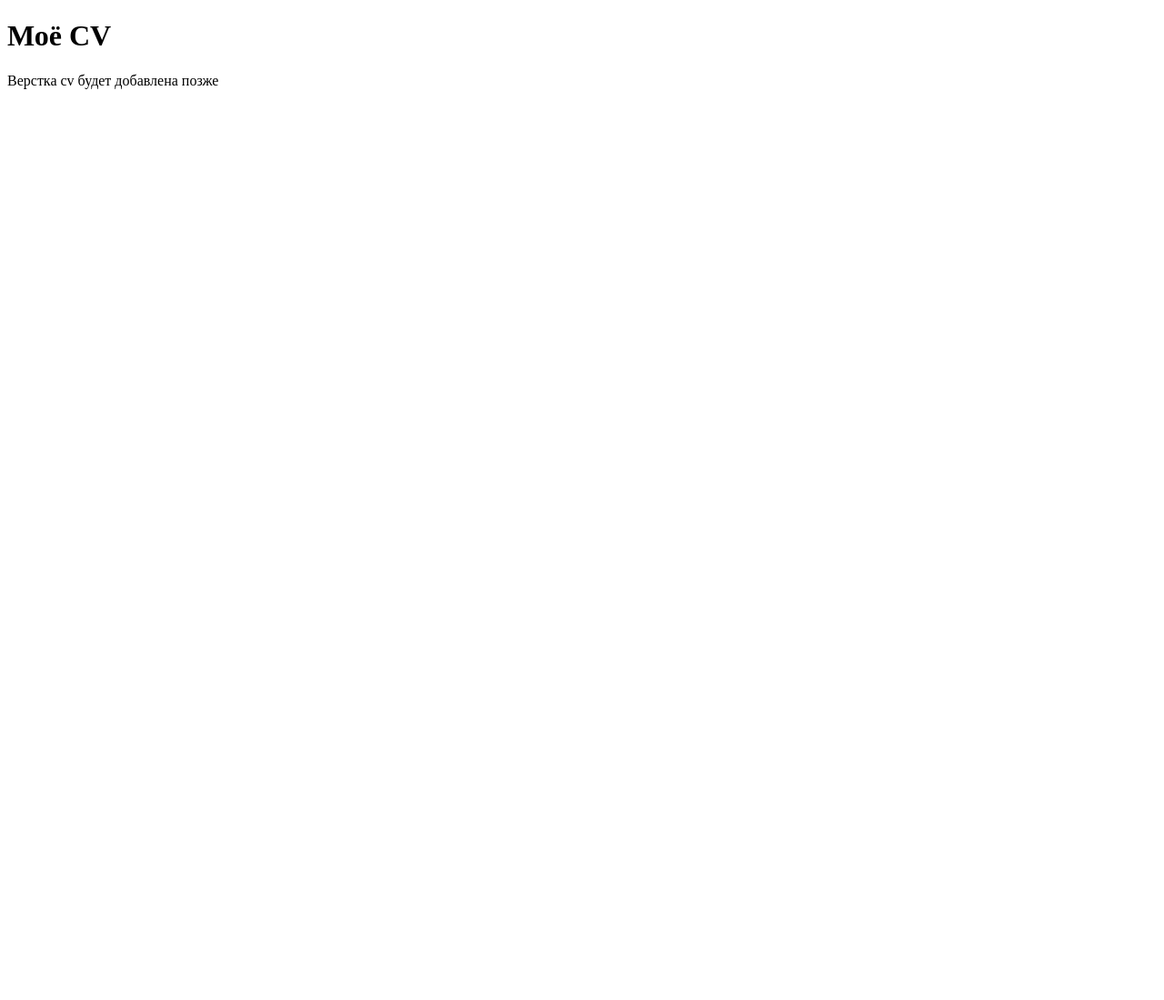
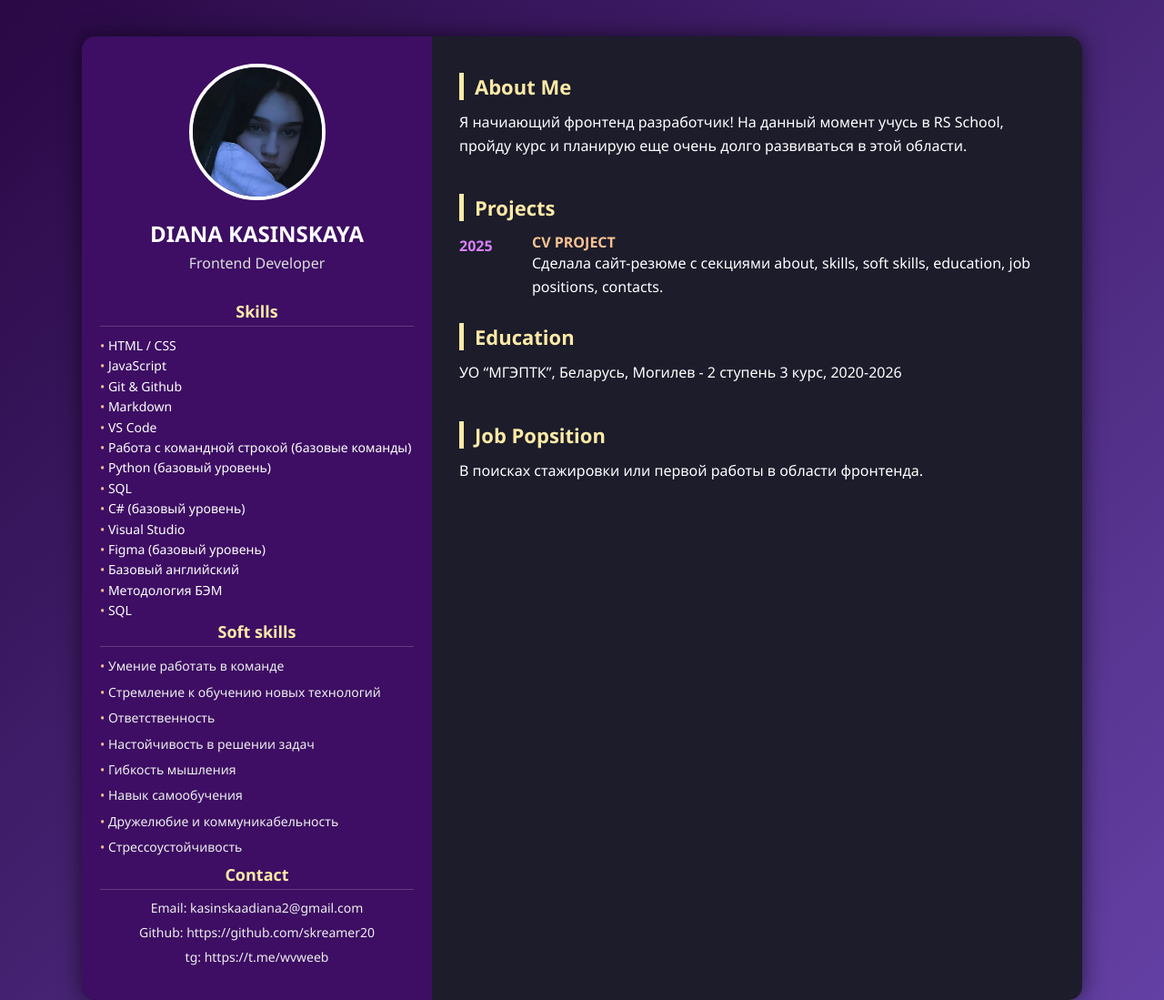
Before and after one commit to skreamer20/rsschool-cv, a plain HTML site: page index.html in a window 1280 px wide. Shown: the top 1099 px of the page at 91% size. Before the commit the page ends 800 px from the top, so only its background shows below. Drawn offline with Linux system fonts and the light colour scheme.

Commit message:
feat: add html and css

```diff
--- a/index.html
+++ b/index.html
@@ -2,11 +2,92 @@
 <html lang="ru">
 <head>
   <meta charset="UTF-8">
-  <title>Моё резюме</title>
+  <title>Diana Kasinskaya - CV</title>
   <link rel="stylesheet" href="style.css">
 </head>
 <body>
-  <h1>Моё CV</h1>
-  <p>Верстка cv будет добавлена позже</p>
+
+  <div class="cv-container">
+    <!-- left column -->
+     <aside class="sidebar">
+      <img src="img/profile.jpg" alt="Profile Photo" class="profile-pic" />
+      <h1>DIANA KASINSKAYA</h1>
+      <h2>Frontend Developer</h2>
+
+      <section class="section">
+        <h3>Skills</h3>
+        <ul>
+          <li>HTML / CSS</li>
+          <li>JavaScript</li>
+          <li>Git & Github</li>
+          <li>Markdown</li>
+          <li>VS Code</li>
+          <li>Работа с командной строкой (базовые команды)</li>
+          <li>Python (базовый уровень)</li>
+          <li>SQL</li>
+          <li>C# (базовый уровень)</li>
+          <li>Visual Studio</li>
+          <li>Figma (базовый уровень)</li>
+          <li>Базовый английский</li>
+          <li>Методология БЭМ</li>
+          <li>SQL</li>
+        </ul>
+      </section>
+
+      <section class="section">
+        <h3>Soft skills</h3>
+        <ul class="soft-skills">
+          <li>Умение работать в команде</li>
+          <li>Стремление к обучению новых технологий</li>
+          <li>Ответственность</li>
+          <li>Настойчивость в решении задач</li>
+          <li>Гибкость мышления</li>
+          <li>Навык самообучения</li>
+          <li>Дружелюбие и коммуникабельность</li>
+          <li>Стрессоустойчивость</li>
+        </ul>
+      </section>
+
+      <section class="section">
+        <h3>Contact</h3>
+        <p>Email: kasinskaadiana2@gmail.com</p>
+        <p>Github: https://github.com/skreamer20</p>
+        <p>tg: https://t.me/wvweeb</p>
+      </section>
+    </aside>
+
+    <!--Right-->
+    <main class="main-content">
+      <section class="section">
+        <h2>About Me</h2>
+        <p>Я начиающий фронтенд разработчик!
+          На данный момент учусь в RS School, пройду курс и планирую еще очень
+          долго развиваться в этой области. </p>
+      </section>
+
+      <section>
+        <h2>Projects</h2>
+        <div class="job">
+          <span class="year">2025</span>
+          <div>
+            <strong>CV PROJECT</strong>
+            <p>Сделала сайт-резюме с секциями about, skills, soft skills, education, job positions, contacts.</p>
+          </div>
+        </div>
+      </section>
+
+      <section class="section">
+        <h2>Education</h2>
+        <p>УО “МГЭПТК”, Беларусь, Могилев - 2 ступень 3 курс, 2020-2026</p>
+      </section>
+
+      <section class="section">
+        <h2>Job Popsition</h2>
+        <p>В поисках стажировки или первой работы в области фронтенда.</p>
+      </section>
+    </main>
+
+  </div>
+
 </body>
 </html>
--- a/style.css
+++ b/style.css
@@ -1,3 +1,152 @@
+/* Сброс */
+* {
+  margin: 0;
+  padding: 0;
+  box-sizing: border-box;
+}
+
+/* Общий стиль */
 body {
-  font-family: 'Times New Roman', Times, serif;
+  font-family: 'Segoe UI', sans-serif;
+  background: linear-gradient(135deg, #2a0845, #6441a5);
+  color: #fff;
+  padding: 40px 20px;
 }
+
+/* Обёртка */
+.cv-container {
+  display: flex;
+  max-width: 1100px;
+  margin: 0 auto;
+  border-radius: 15px;
+  overflow: hidden;
+  box-shadow: 0 0 25px rgba(0, 0, 0, 0.6);
+  background-color: #1c1c2b;
+}
+
+/* Левая колонка */
+.sidebar {
+  background-color: #3d0e63;
+  padding: 30px 20px;
+  width: 35%;
+  text-align: center;
+  display: flex;
+  flex-direction: column;
+  justify-content: flex-start;
+}
+
+.profile-pic {
+  width: 150px;
+  height: 150px;
+  border-radius: 50%;
+  object-fit: cover;
+  border: 4px solid #fff;
+  margin: 0 auto 20px auto;
+}
+
+.sidebar h1 {
+  font-size: 24px;
+  margin-bottom: 5px;
+  text-transform: uppercase;
+  color: #fff;
+}
+
+.sidebar h2 {
+  font-size: 16px;
+  font-weight: 300;
+  margin-bottom: 30px;
+  color: #ddd;
+}
+
+.sidebar h3 {
+  font-size: 18px;
+  margin-bottom: 10px;
+  color: #ffeaa7;
+  border-bottom: 1px solid #ffffff30;
+  padding-bottom: 4px;
+}
+
+.sidebar ul {
+  list-style: none;
+  padding-left: 0;
+  text-align: left;
+  font-size: 14px;
+  line-height: 1.6;
+}
+
+.sidebar li::before {
+  content: "• ";
+  color: #f8c291;
+}
+
+.sidebar p, .sidebar a {
+  font-size: 14px;
+  color: #eee;
+  word-break: break-word;
+  margin-bottom: 8px;
+}
+
+.sidebar a {
+  color: #b2f7ef;
+  text-decoration: none;
+}
+
+.sidebar a:hover {
+  text-decoration: underline;
+}
+
+.soft-skills {
+  list-style: square;
+  padding-left: 20px;
+  font-size: 15px;
+  line-height: 1.6;
+  color: #eee;
+}
+
+.soft-skills li {
+  margin-bottom: 6px;
+
+}
+
+/* Правая часть */
+.main-content {
+  padding: 40px 30px;
+  width: 65%;
+}
+
+.main-content .section {
+  margin-bottom: 40px;
+}
+
+.main-content h2 {
+  font-size: 22px;
+  color: #ffeaa7;
+  margin-bottom: 12px;
+  border-left: 5px solid #ffeaa7;
+  padding-left: 12px;
+}
+
+.main-content p {
+  font-size: 16px;
+  line-height: 1.6;
+  margin-bottom: 12px;
+}
+
+.job {
+  display: flex;
+  gap: 20px;
+  margin-bottom: 15px;
+}
+
+.year {
+  font-weight: bold;
+  color: #d980fa;
+  min-width: 60px;
+  font-size: 16px;
+  margin-top: 4px;
+}
+
+strong {
+  font-size: 16px;
+  color: #f8c291;
+}
```
Also changed, not shown: img/profile.jpg (added).
